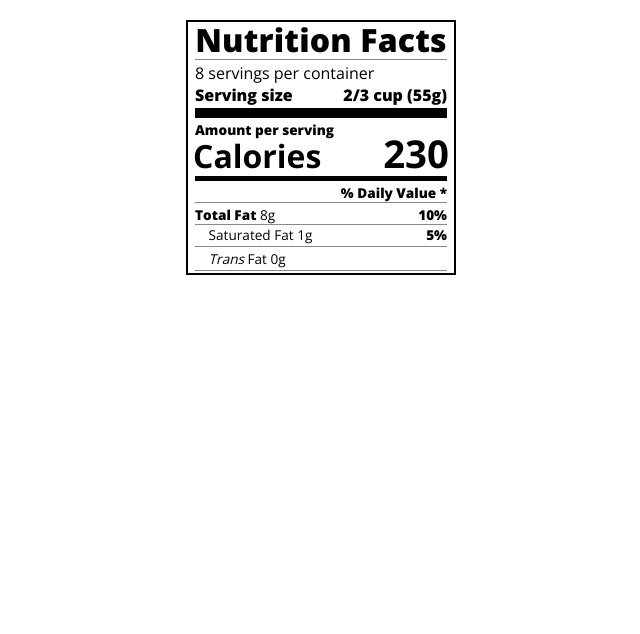
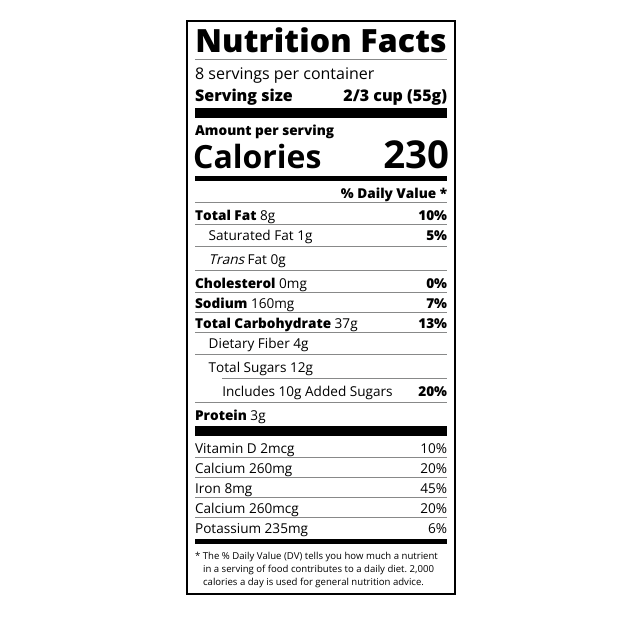
Before and after one commit to raulvillajr95/nutrition-label, a plain HTML site: page index.html in a window 1280 px wide. Shown: the whole page, without its empty margins (319-959 px from the left). Drawn offline with nearby package versions, Linux system fonts and the light colour scheme.

Commit message:
Complete 'Nutrition Label' project from FCC

```diff
--- a/index.html
+++ b/index.html
@@ -30,7 +30,25 @@
           <div class="divider"></div>
           <p class="indent no-divider"><i>Trans</i> Fat 0g</p>
           <div class="divider"></div>
+          <p><span class="bold">Cholesterol</span> 0mg <span class="bold right">0%</span></p>
+          <p><span class="bold">Sodium</span> 160mg <span class="bold right">7%</span></p>
+          <p><span class="bold">Total Carbohydrate</span> 37g <span class="bold right">13%</span></p>
+          <p class="indent no-divider">Dietary Fiber 4g</p>
+          <div class="divider"></div>
+          <p class="indent no-divider">Total Sugars 12g</p>
+          <div class="divider dbl-indent"></div>
+          <p class="dbl-indent no-divider">Includes 10g Added Sugars <span class="bold right">20%</span></p>
+          <div class="divider"></div>
+          <p class="no-divider"><span class="bold">Protein</span> 3g</p>
+          <div class="divider lg"></div>
+          <p>Vitamin D 2mcg <span class="right">10%</span></p>
+          <p>Calcium 260mg <span class="right">20%</span></p>
+          <p>Iron 8mg <span class="right">45%</span></p>
+          <p>Calcium 260mcg <span class="right">20%</span></p>
+          <p class="no-divider">Potassium 235mg <span class="right">6%</span></p>
         </div>
+        <div class="divider md"></div>
+        <p class="note">* The % Daily Value (DV) tells you how much a nutrient in a serving of food contributes to a daily diet. 2,000 calories a day is used for general nutrition advice.</p>
       </div>
   </body>
 </html>
--- a/styles.css
+++ b/styles.css
@@ -75,3 +75,14 @@ p {
 .daily-value p:not(.no-divider) {
   border-bottom: 1px solid #888989;
 }
+
+.dbl-indent {
+  margin-left: 2em;
+}
+
+.note {
+  font-size: 0.6rem;
+  margin: 5px 0;
+  padding: 0 8px;
+  text-indent: -8px;
+}
```
